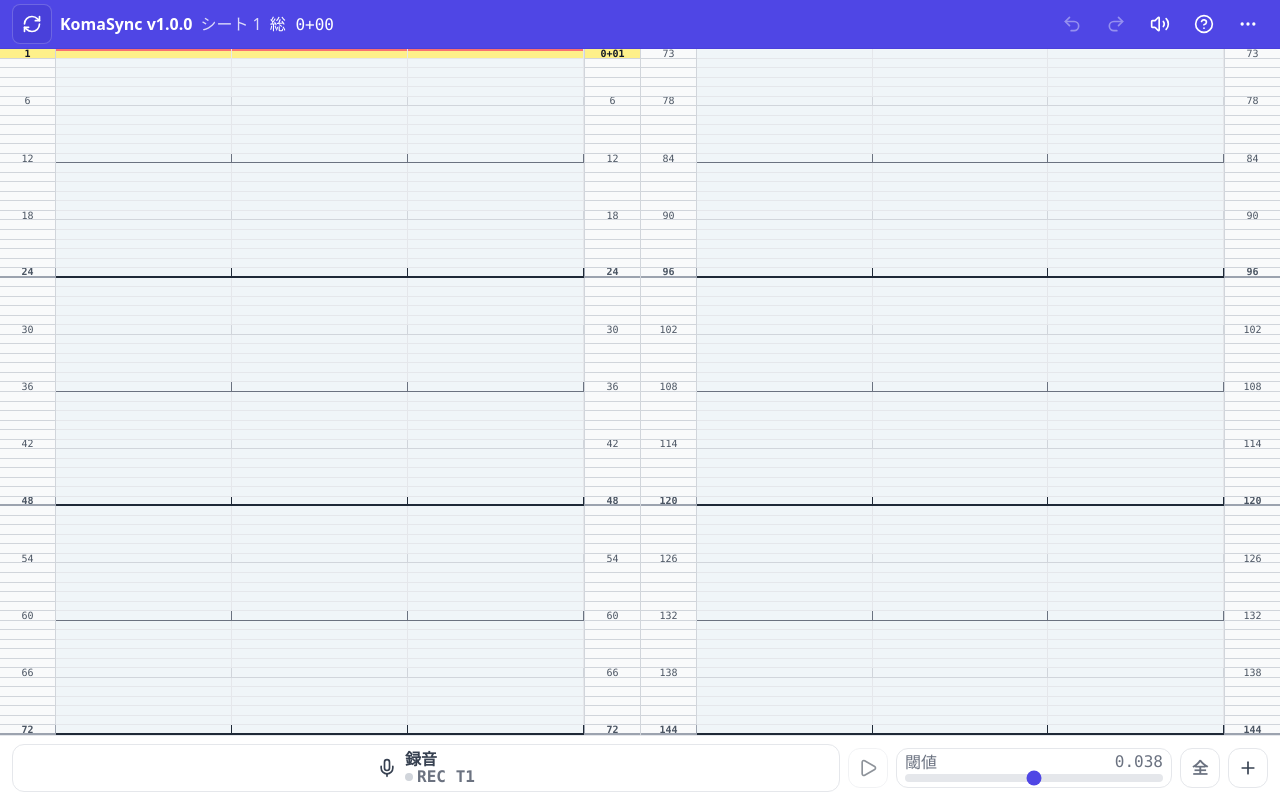
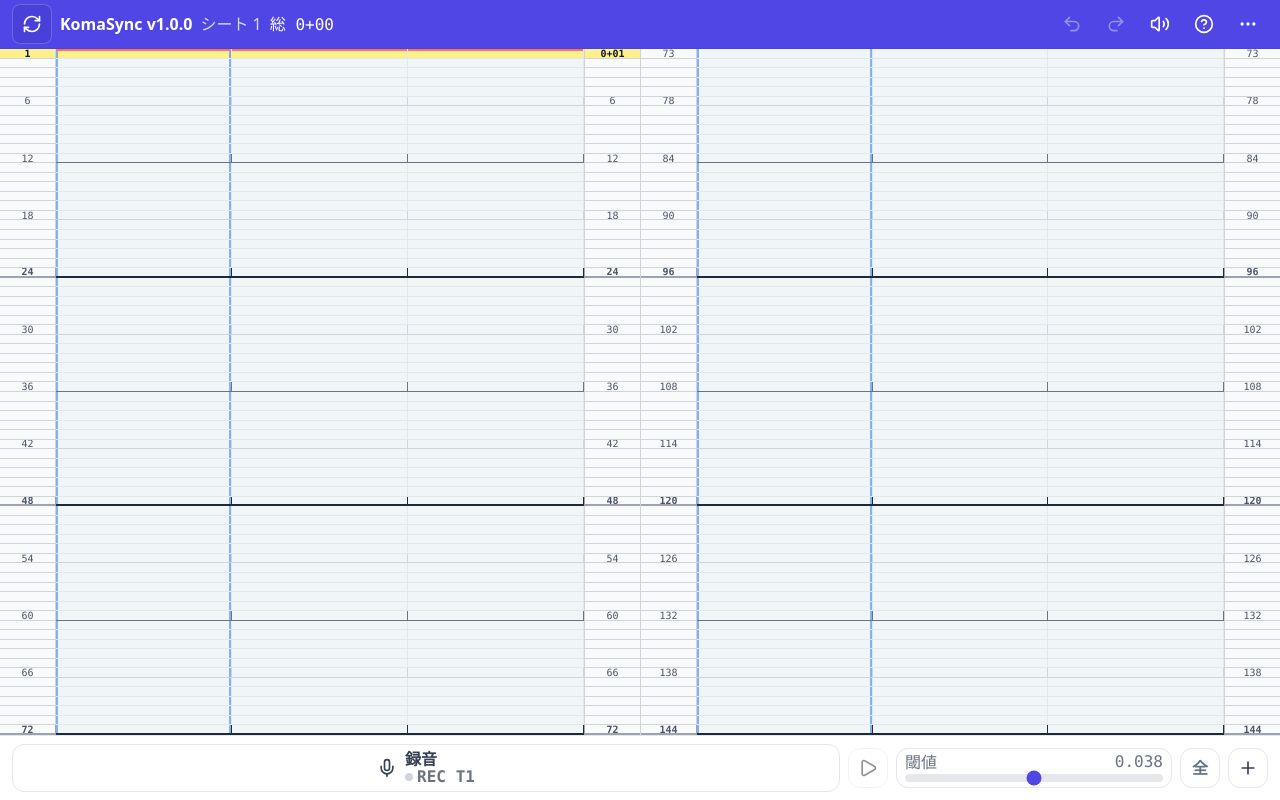
Before and after one commit to stechdrive/komasync, a React (Vite) app: page / in a window 1280 px wide. Built offline with nearby package versions, Linux system fonts and the light colour scheme.

Commit message:
feat: highlight active track

```diff
--- a/components/TimesheetColumn.tsx
+++ b/components/TimesheetColumn.tsx
@@ -32,6 +32,24 @@ const getRowBorderClass = (rowIndex: number, fps: number, isRuler: boolean): str
   return isRuler ? 'border-b border-gray-100' : 'border-b border-gray-200';
 };
 
+const hexToRgb = (hex: string): { r: number; g: number; b: number } | null => {
+  const normalized = hex.replace('#', '').trim();
+  if (normalized.length !== 6) return null;
+  const value = Number.parseInt(normalized, 16);
+  if (Number.isNaN(value)) return null;
+  return {
+    r: (value >> 16) & 0xff,
+    g: (value >> 8) & 0xff,
+    b: value & 0xff,
+  };
+};
+
+const toRgba = (hex: string, alpha: number): string => {
+  const rgb = hexToRgb(hex);
+  if (!rgb) return `rgba(59, 130, 246, ${alpha})`;
+  return `rgba(${rgb.r}, ${rgb.g}, ${rgb.b}, ${alpha})`;
+};
+
 export const TimesheetColumn: React.FC<TimesheetColumnProps> = ({
   columnIndex,
   startFrame,
@@ -51,6 +69,7 @@ export const TimesheetColumn: React.FC<TimesheetColumnProps> = ({
   const showAllFrameLabels = rowHeight >= 10;
   const rulerFontSize = showAllFrameLabels ? '9px' : '10px';
   const columnOffset = (columnIndex % COLUMNS_PER_SHEET) * framesPerColumn;
+  const activeTrackId = editTarget === 'all' ? null : editTarget;
 
   const columnBoundaryClass = useMemo(() => {
     if (columnIndex === 0) return 'border-l-0';
@@ -106,6 +125,11 @@ export const TimesheetColumn: React.FC<TimesheetColumnProps> = ({
                 const frameData = track.frames[globalFrameIndex];
                 const isSpeech = Boolean(frameData?.isSpeech);
                 const isTargetTrack = editTarget === 'all' || editTarget === track.id;
+                const isActiveTrack = activeTrackId === track.id;
+                const theme = getTrackTheme(track.id);
+                const highlightBorder = isActiveTrack ? toRgba(theme.accentHex, 0.6) : undefined;
+                const highlightBg =
+                  isActiveTrack && !isCurrent && !isInSelection && !isPastEnd ? toRgba(theme.accentHex, 0.12) : undefined;
 
                 const borderClass = getRowBorderClass(rowIndex, fps, false);
 
@@ -126,6 +150,10 @@ export const TimesheetColumn: React.FC<TimesheetColumnProps> = ({
                     className={`relative cursor-pointer ${borderClass} ${bgClass} border-r border-gray-200 box-border`}
                     style={{
                       touchAction: 'pan-x',
+                      ...(highlightBorder
+                        ? { boxShadow: `inset 2px 0 0 ${highlightBorder}, inset -2px 0 0 ${highlightBorder}` }
+                        : {}),
+                      ...(highlightBg ? { backgroundColor: highlightBg } : {}),
                     }}
                   >
                     {isEndBoundary && (
```
